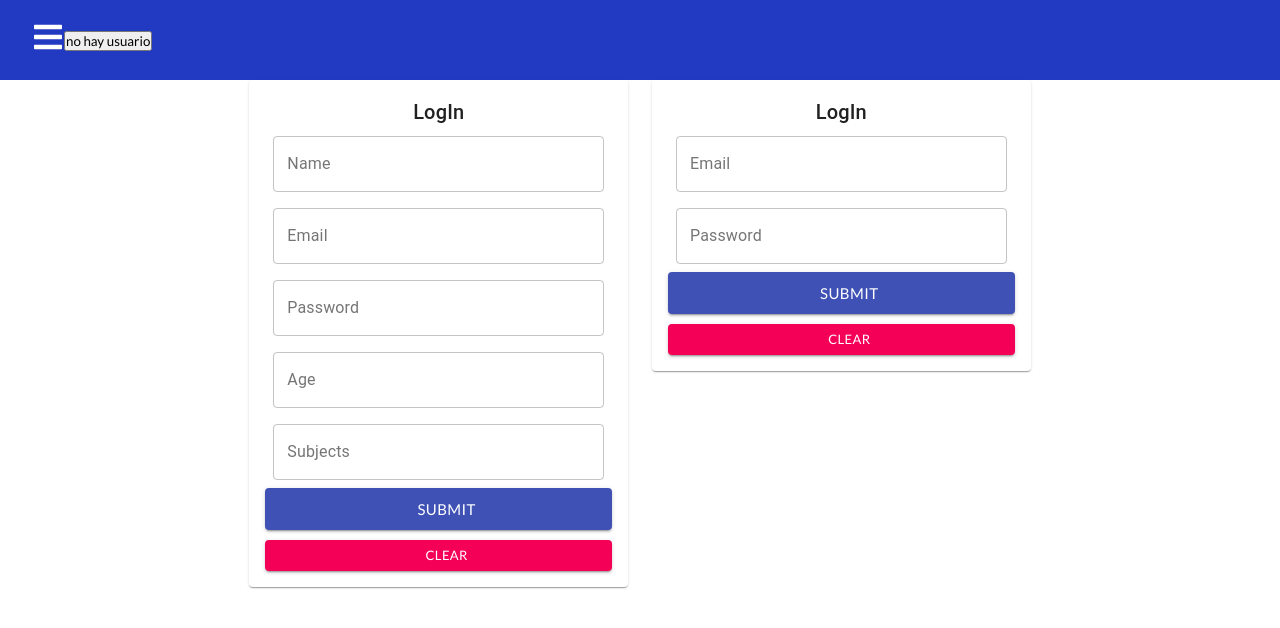
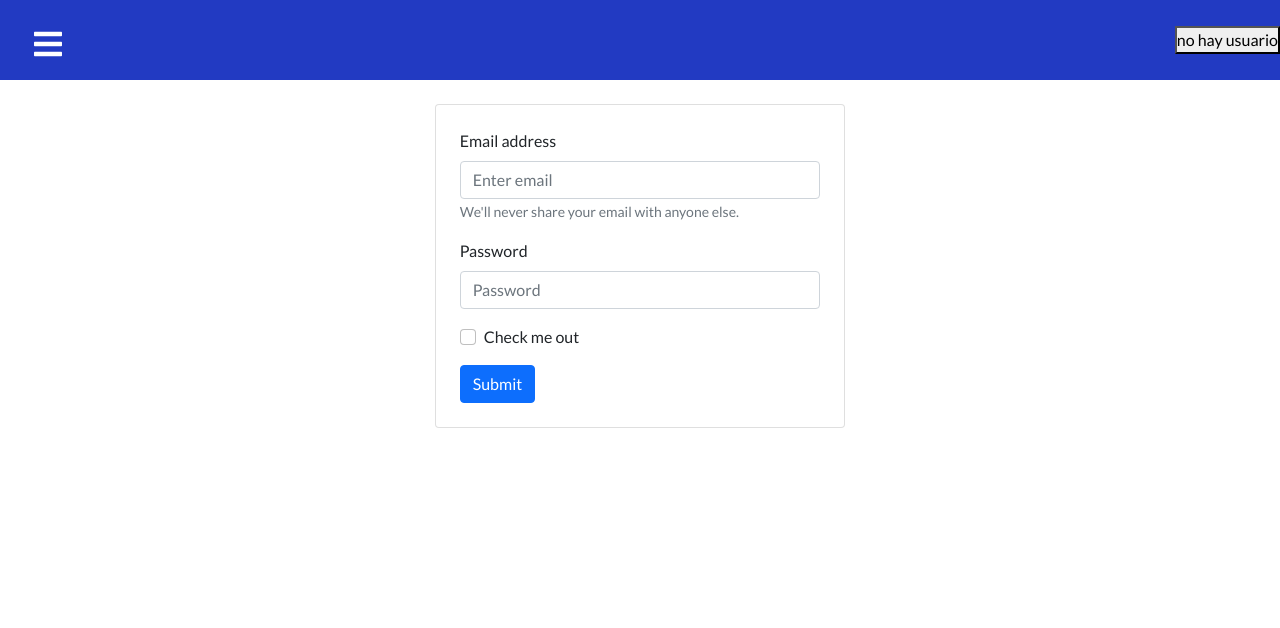
Before and after one commit to decaptus/EA, a React (Create React App) app in the folder client/: page / in a window 1280 px wide. Shown: the top 628 px of the page. Built offline with nearby package versions, Linux system fonts and the light colour scheme; no server answers.

Commit message:
implementing boostrap in react

```diff
--- a/client/package.json
+++ b/client/package.json
@@ -12,8 +12,10 @@
     "@testing-library/react": "^11.1.0",
     "@testing-library/user-event": "^12.1.10",
     "axios": "^0.21.4",
+    "bootstrap": "^5.1.3",
     "moment": "^2.29.1",
     "react": "^17.0.2",
+    "react-bootstrap": "^2.0.2",
     "react-dom": "^17.0.2",
     "react-file-base64": "^1.0.3",
     "react-icons": "^4.3.1",
--- a/client/src/components/LogIn_Form/LogIn_Form.js
+++ b/client/src/components/LogIn_Form/LogIn_Form.js
@@ -1,10 +1,15 @@
 import React, { useState, useEffect } from 'react';
-import { TextField, Button, Typography, Paper } from '@material-ui/core';
+import { Paper } from '@material-ui/core';
 import { useDispatch, useSelector } from 'react-redux';
 import FileBase from 'react-file-base64';
 
 import useStyles from './styles';
 import { createPost, updatePost } from '../../actions/posts';
+
+import Form from 'react-bootstrap/Form'
+import Button from 'react-bootstrap/Button'
+import Container from 'react-bootstrap/Container'
+import Card from 'react-bootstrap/Card'
 
 const LogIn_Form = ({ currentId, setCurrentId }) => {
   const [postData, setPostData] = useState({ creator: '', title: '', description: '', price: '', picture: '' });
@@ -34,15 +39,40 @@
   };
 
   return (
-    <Paper className={classes.paper}>
-      <form autoComplete="off" noValidate className={`${classes.root} ${classes.form}`} onSubmit={handleSubmit}>
-        <Typography variant="h6">{currentId ? `Editing "${post.title}"` : 'LogIn'}</Typography>
-        <TextField name="Email" variant="outlined" label="Email" fullWidth value={postData.email} onChange={(e) => setPostData({ ...postData, email: e.target.value })} />
-        <TextField name="Password" variant="outlined" label="Password" fullWidth value={postData.password} onChange={(e) => setPostData({ ...postData, password: e.target.value })} />
-        <Button className={classes.buttonSubmit} variant="contained" color="primary" size="large" type="submit" fullWidth>Submit</Button>
-        <Button variant="contained" color="secondary" size="small" onClick={clear} fullWidth>Clear</Button>
-      </form>
-    </Paper>
+  <>
+    <div className="row d-flex justify-content-center">
+      <div className="col-md-4">
+       <Card className="mt-4">
+           <Form className="rounded p-4 p-s-3 ">
+              <Form.Group className="mb-3" controlId="formBasicEmail">
+                  <Form.Label>Email address</Form.Label>
+                  <Form.Control type="email" placeholder="Enter email" />
+                  <Form.Text className="text-muted">
+                    We'll never share your email with anyone else.
+                  </Form.Text>
+                </Form.Group>
+
+                <Form.Group className="mb-3" controlId="formBasicPassword">
+                  <Form.Label>Password</Form.Label>
+                  <Form.Control type="password" placeholder="Password" />
+              </Form.Group>
+                <Form.Group className="mb-3" controlId="formBasicCheckbox">
+                  <Form.Check type="checkbox" label="Check me out" />
+                </Form.Group>
+                <Button variant="primary" type="submit">
+                  Submit
+                </Button>
+            </Form>
+
+            </Card>
+
+
+      </div>
+
+    </div>
+
+  </>
+
   );
 };
 
--- a/client/src/components/Navbar/SidebarData.js
+++ b/client/src/components/Navbar/SidebarData.js
@@ -1,7 +1,4 @@
 import React from 'react';
-import * as FaIcons from 'react-icons/fa';
-import * as AiIcons from 'react-icons/ai';
-import * as IoIcons from 'react-icons/io';
 
 import * as FcIcons from "react-icons/fc";
 
--- a/client/src/pages/LogIn.js
+++ b/client/src/pages/LogIn.js
@@ -1,38 +1,38 @@
 import React, {useState,useEffect} from "react";                                           //useeffect going to come the component will update
 import { Container, Grow, Grid } from '@material-ui/core';
 import { useDispatch } from 'react-redux';                                        //allows us tu dispatch an action
+
+import Form from 'react-bootstrap/Form'
+import Button from 'react-bootstrap/Button'
 
 
 import LogIn_Form from '../components/LogIn_Form/LogIn_Form';
 import Register_Form from '../components/Register_Form/Register_Form';
 import { getPosts } from '../actions/posts';
 
+
+
+
 const LogIn = () => {
 
-    const [currentId, setCurrentId] = useState(0);
-    const dispatch = useDispatch();
+return(
+  <LogIn_Form>
 
-    useEffect(() => {
-      dispatch(getPosts());                           //aqui llamamos a la acción, y inmediatamente va al reducer y hace match, con lo q modifica el estado del 'store'
-    }, [currentId, dispatch]);
+  </LogIn_Form>
 
-    return(
-      <Container maxWidth="lg">
-      <Grow in>
-        <Container>
-          <Grid container justify="center" alignItems="stretch" spacing={3}>
-            <Grid item xs={12} sm={4}>
-              <Register_Form currentId={currentId} setCurrentId={setCurrentId} />
-            </Grid>
-            <Grid item xs={12} sm={4}>
-              <LogIn_Form currentId={currentId} setCurrentId={setCurrentId} />
-            </Grid>
-          </Grid>
-        </Container>
-      </Grow>
-      </Container>
-    );
+
+
+
+
+
+
+  );
+
+
 
 }
 
+
+
+
 export default LogIn;
```
Also changed, not shown: client/src/App.js (+4 -3 lines), client/src/components/LogIn_Form/LogIn_Form.css (added), 2 other files (tests, documents, lock files or other folders).
